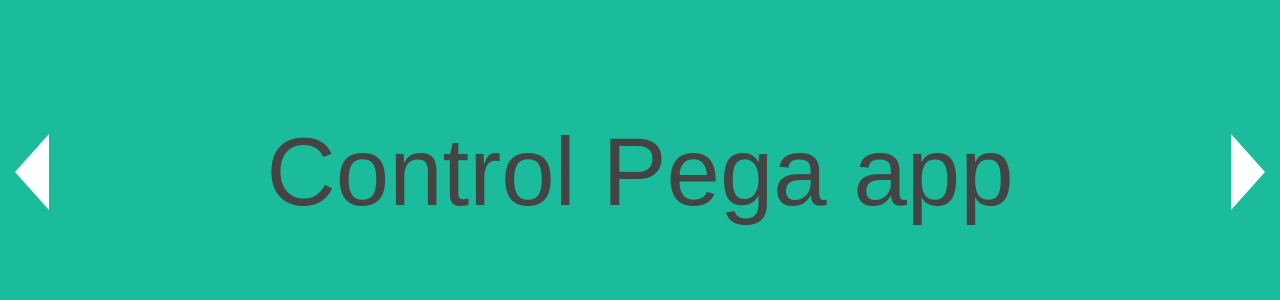
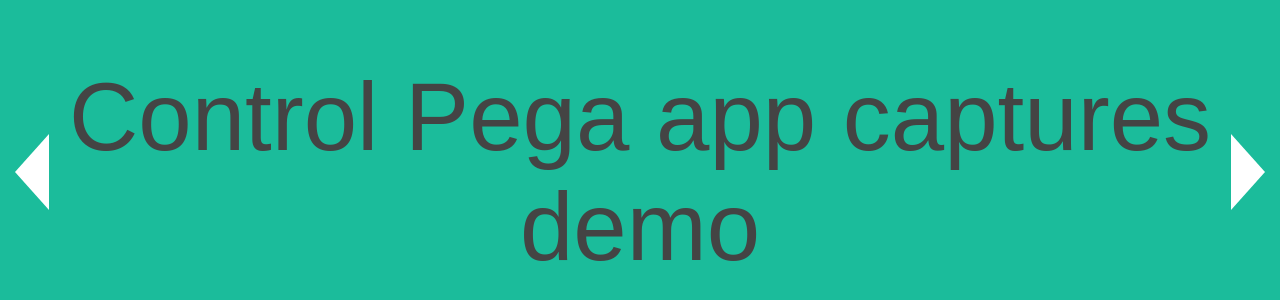
Before and after one commit to ypetrilli/cpappdemoslides, a plain HTML site: page index.html in a window 1280 px wide. Shown: the part 228-528 px from the top of the page. Drawn offline with Linux system fonts and the light colour scheme.

Commit message:
adding favicon and small change in main title

```diff
--- a/index.html
+++ b/index.html
@@ -9,6 +9,9 @@
 	<meta name="keywords"  content="fullpage,web application" />
 	<meta name="Resource-type" content="Document" />
 
+	<!-- Favicon -->
+    <link rel="icon" href="imgs/favicon.ico">
+
 	<link rel="stylesheet" type="text/css" href="dist/fullpage.css" />
 	<link rel="stylesheet" type="text/css" href="examples.css" />
 </head>
@@ -16,7 +19,7 @@
 
 <div id="fullpage">
 	<div class="section active" id="section0">
-	    <div class="slide active"><h1>Control Pega app</h1></div>
+	    <div class="slide active"><h1>Control Pega app captures demo</h1></div>
 	    <div class="slide"><img src="imgs/1.png"/></div>
 	    <div class="slide"><img src="imgs/2.png"/></div>
 	    <div class="slide"><img src="imgs/3.png"/></div>
```
Also changed, not shown: imgs/favicon.ico (added).
